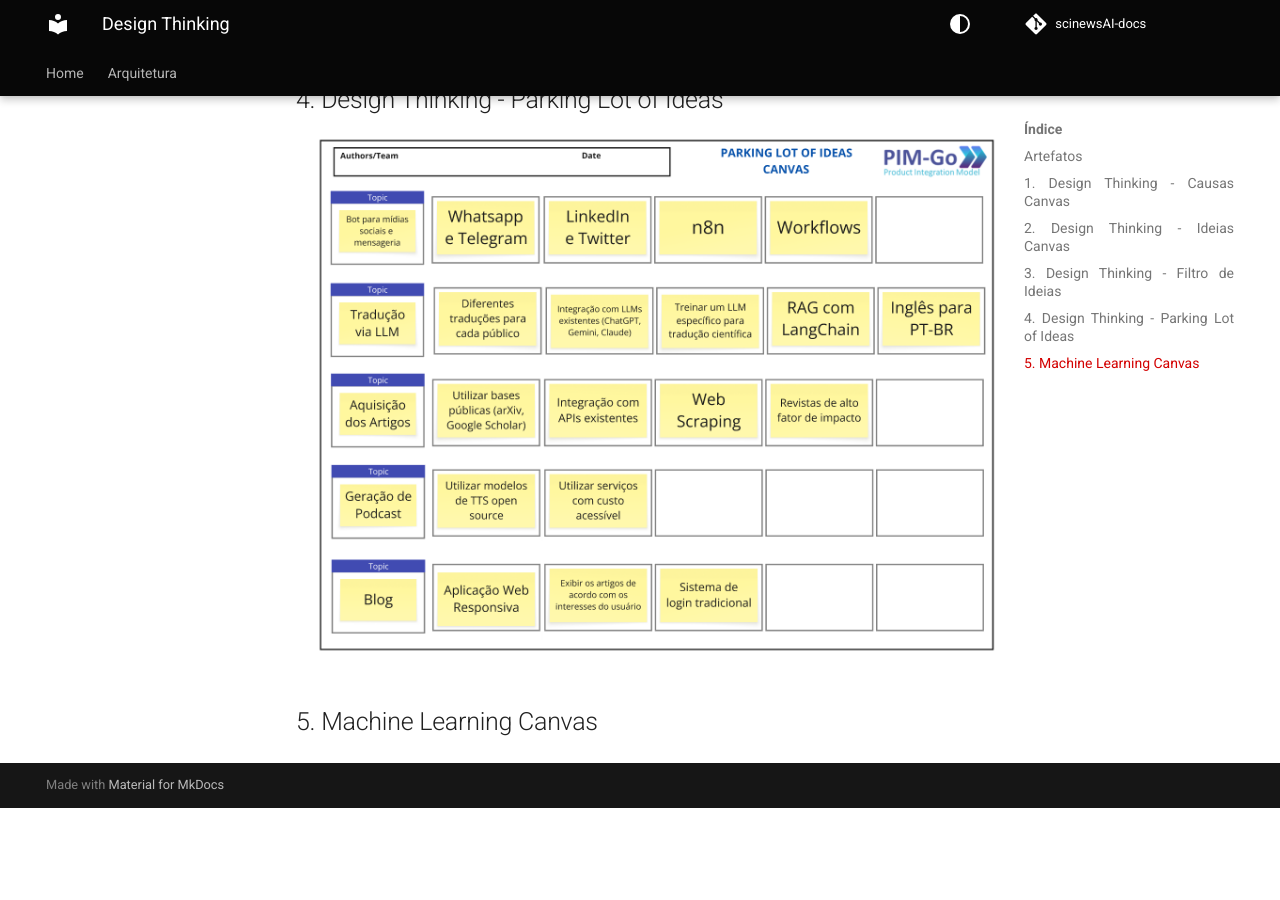
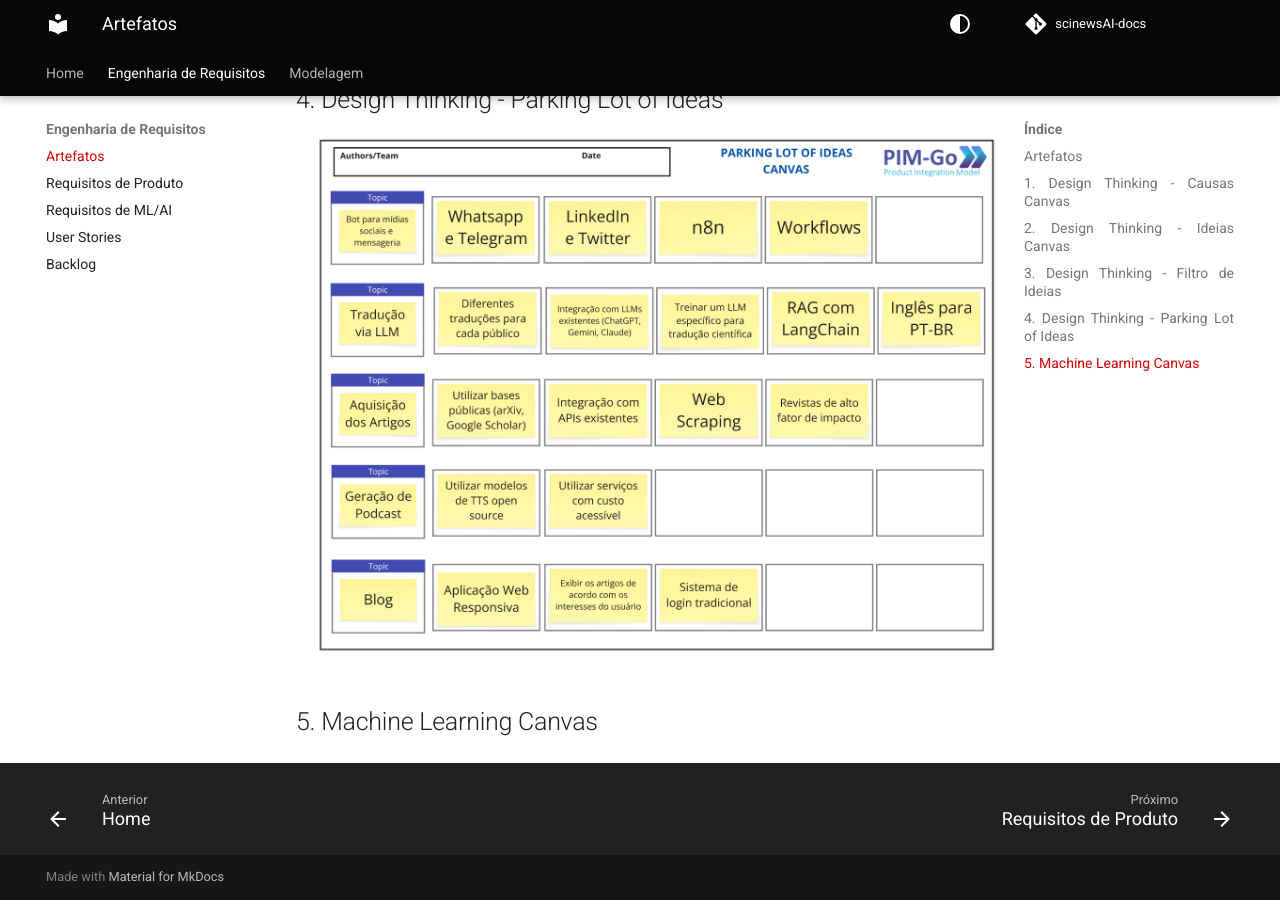
Before and after one commit to unb-Sistemas-de-Machine-learning/scinewsAI-docs, an MkDocs documentation site: the page built from docs/artifacts.md, in a window 1280 px wide and 900 px high, scrolled down 2083 px. Built offline with MkDocs 1.6.1 and Material for MkDocs 9.7.7, drawn with Linux system fonts in a browser that asks for light colours; comment, search, counter and statistics services are not loaded; the version menu is left out; before the commit the page ends 2891 px from its top, so only the background shows below that.

```diff
--- /dev/null
+++ b/docs/ml_requirements.md
@@ -0,0 +1 @@
+# Requisitos de Machine Learning
--- /dev/null
+++ b/docs/product_requirements.md
@@ -0,0 +1 @@
+# Requisitos de Produto
--- a/mkdocs.yml
+++ b/mkdocs.yml
@@ -20,7 +20,14 @@
 site_name: scinewsAI-docs
 nav:
   - Home: index.md
-  - Arquitetura: architecture.md
+  - Engenharia de Requisitos:
+    - Artefatos: artifacts.md
+    - Requisitos de Produto: product_requirements.md
+    - Requisitos de ML/AI: ml_requirements.md
+    - User Stories: user_stories.md
+    - Backlog: backlog.md
+  - Modelagem:
+    - Arquitetura de Software: architecture.md
 
 theme:
   name: material
```
Also changed, not shown: docs/backlog.md (added, +1 -0 lines), docs/user_stories.md (added, +1 -0 lines).
